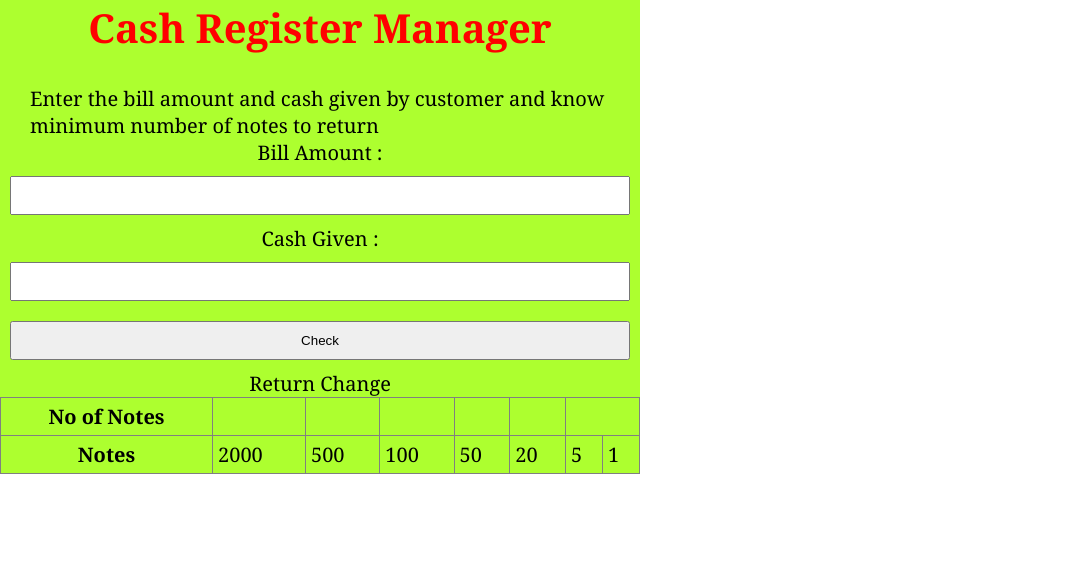
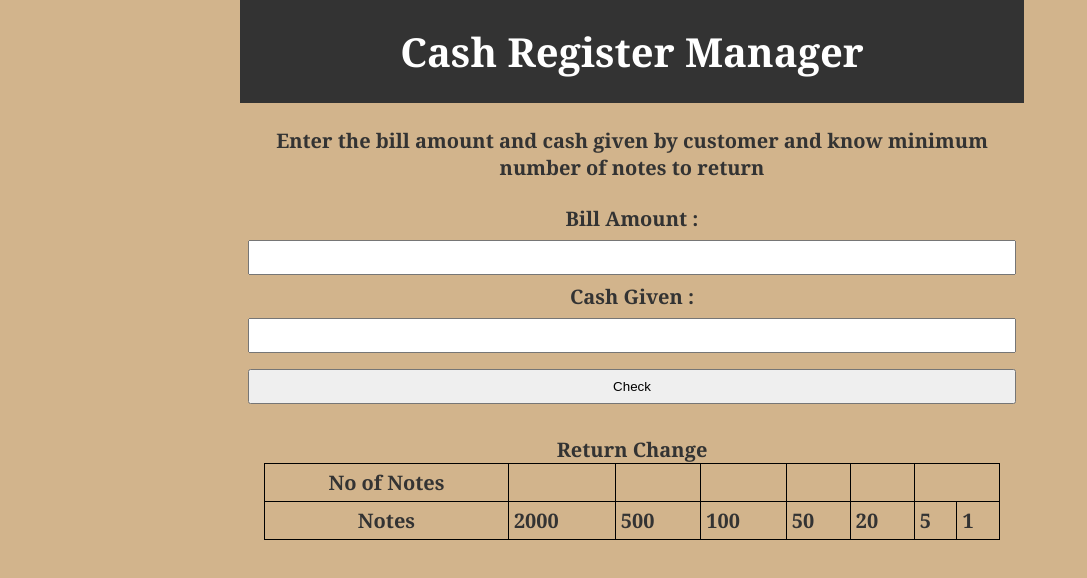
Before and after one commit to anshultamrakar/Cash-registration-App-Mark-10, a plain HTML site: page index.html in a window 1280 px wide. Shown: the whole page, without its empty margins (0-1087 px from the left). Drawn offline with Linux system fonts and the light colour scheme.

Commit message:
style
fix the styling

```diff
--- a/main.js
+++ b/main.js
@@ -8,7 +8,7 @@ const availableNotes = [2000,500,100,20,5,1];
 
 buttonCheck.addEventListener("click", function validateBillAmount (){
 
-    hideMessage(h1);
+    hideMessage();
    if(billAmount.value > 0 ){
 if (cashGiven.value >= billAmount.value){
    const amountToBeReturned = cashGiven.value - billAmount.value ;
--- a/style.css
+++ b/style.css
@@ -5,40 +5,54 @@
 }
 
 html, body{
+    width: 100vw;
+    max-width: 100%;
+    min-height: 100vh;
+}
+
+body{
     font-family: Georgia, 'Times New Roman', Times, serif;
     font-size: 20px;
+    background-color: tan;
+    color: #333;
    }
 
+
 h1{
+    background-color: #333;
     text-align: center;
-       color: red;
+    padding: 1.5rem;
+    color: #fff;
 }
 .description{
-margin-left: 1.5rem;
-margin-top: 1.5rem;
-   }
-
-input, button {
-padding: 0.5rem;
-margin: 0.5rem;
+text-align: center;
+padding: 1.5rem;
+font-weight: bolder;
+color: #333;
 }
 
 label{
     text-align: center;
-       font-weight: 200;
+    font-weight: bolder;
+}
+
+input , button{
+    padding: 0.5rem;
+    margin :0.5rem
 }
 
 .container{
     display: flex;
     flex-direction: column;
-    width: 50vw;
-    background-color: greenyellow;
+    width: 80vw;
+    padding-left: 15rem;
 
 }
 
-
 .change-table, td ,th{
-border: 1px solid grey;
+    border: 1px solid black;
     border-collapse: collapse;
     padding: 5px;
+    margin: 1.5rem;
+    font-weight: bolder;
 }
```
Lines whose indentation alone changed are shown as unchanged.
